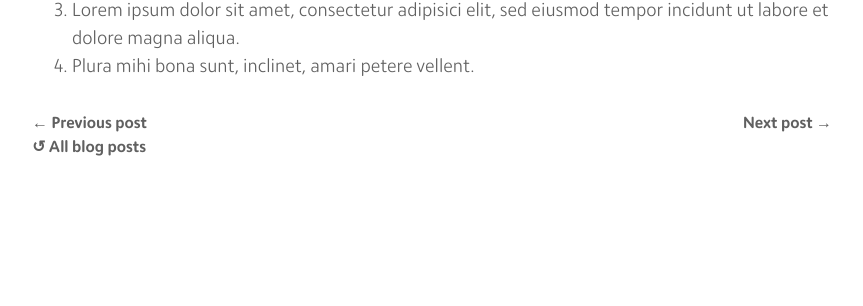
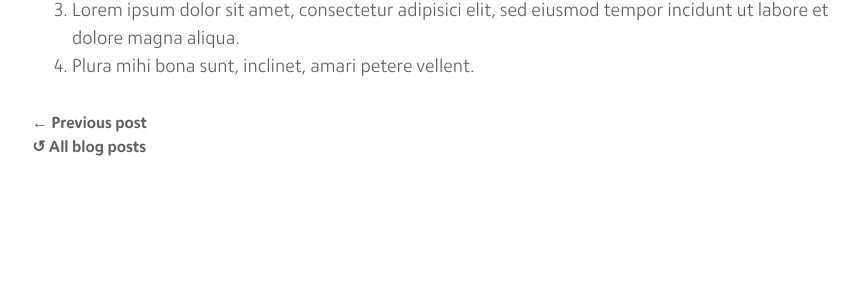
Before and after one commit to MrAnnix/MrAnnix.github.io, a Jekyll site: the page built from _posts/2019-03-22-workspace-design-trends-and-ideas.md, in a window 1280 px wide. Shown: the part 1677-1983 px from the top of the page, without its empty margins (208-1071 px from the left). Built offline with Jekyll 4.4.1, drawn with Linux system fonts in a browser that asks for light colours.

Commit message:
Update post.html

```diff
--- a/_layouts/post.html
+++ b/_layouts/post.html
@@ -23,8 +23,12 @@ layout: default
         </div>
     </div>
     <div class="row-cols blog-navigation">
-        <a href="{{ site.baseurl }}/blog" class="previous-post">← Previous post</a>
-        <a href="{{ site.baseurl }}/blog" class="next-post">Next post →</a>
+        {% if page.previous.url %}
+        <a href="{{page.previous.url | prepend: site.baseurl }}" class="previous-post">← Previous post</a>
+        {% endif %}
+        {% if page.next.url %}
+        <a href="{{page.next.url | prepend: site.baseurl }}" class="next-post">Next post →</a>
+        {% endif %}
     </div>
     <div class="row-cols blog-return">
         <a href="{{ site.baseurl }}/blog" class="back-to-blog">↺ All blog posts</a>
```
